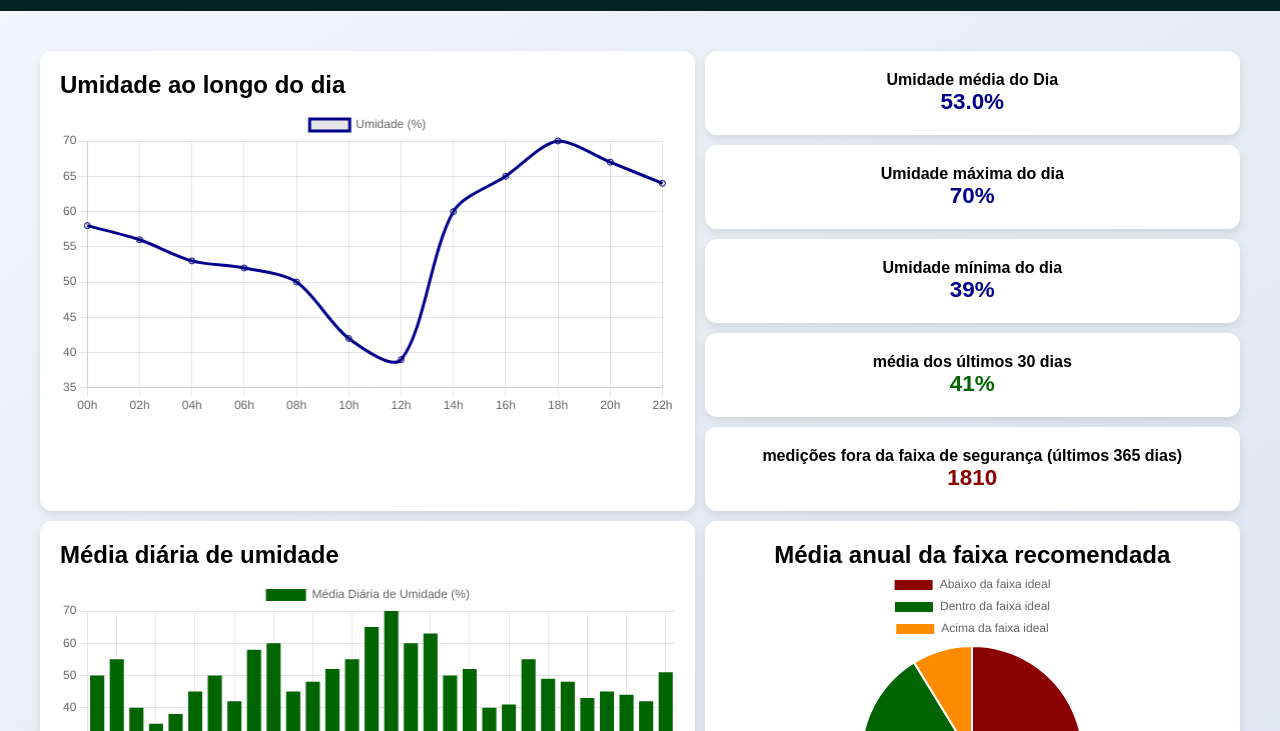
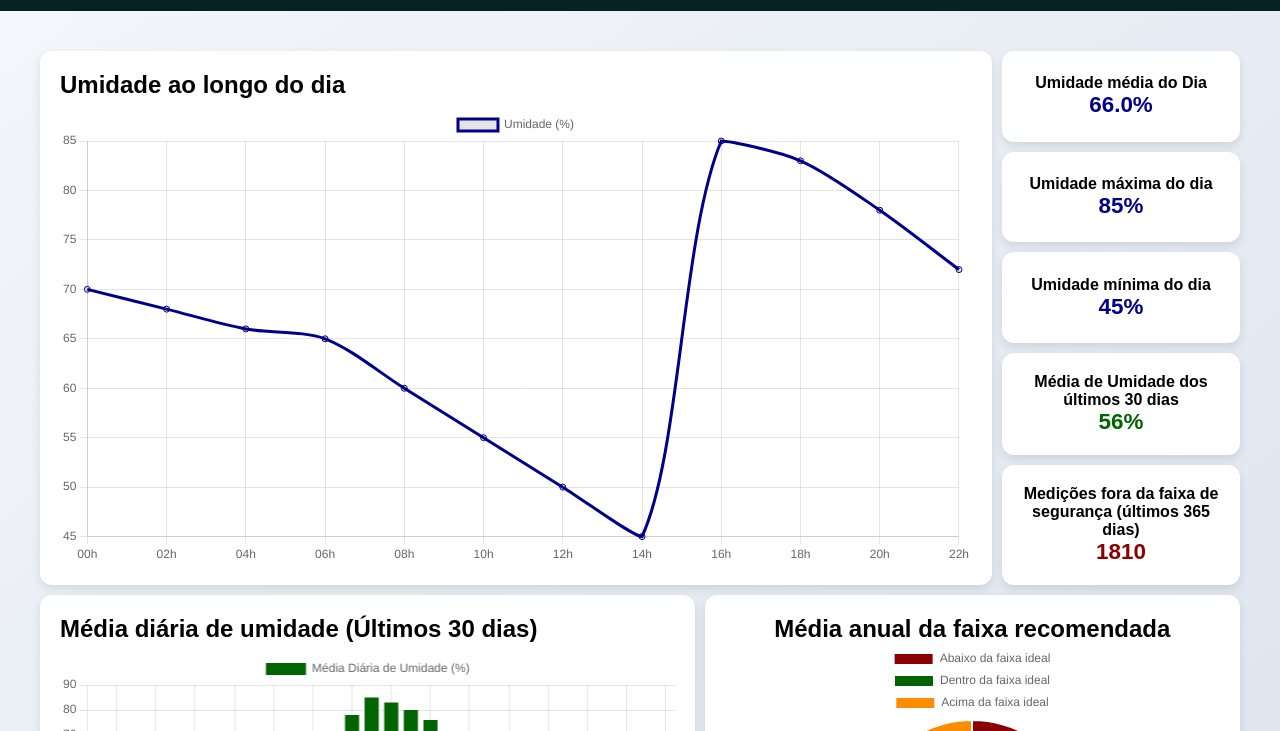
Before and after one commit to OlivGuard-ll/siteInstitucional, a plain HTML site: page html/dashboard.html in a window 1280 px wide. Shown: the part 69-800 px from the top of the page. Drawn offline with nearby package versions, Linux system fonts and the light colour scheme.

Commit message:
Atulizado os dados mockados para ficarem mais próximos da realidade

```diff
--- a/css/dashboard.css
+++ b/css/dashboard.css
@@ -17,7 +17,9 @@
   gap: 10px;
 }
 
-.grafico-umidade-dia,
+.grafico-umidade-dia{
+  width: 100%;
+}
 .grafico-umidade-mensal {
   width: 55%;
 }
@@ -78,7 +80,7 @@
 }
 
 .indicadores-container {
-  width: 45%;
+  width: 25%;
   display: flex;
   flex-direction: column;
   gap: 10px;
--- a/html/dashboard.html
+++ b/html/dashboard.html
@@ -26,7 +26,6 @@
     <main>
       <section class="dashboard">
         <div class="grafico-container">
-
           <div class="top">
             <div class="grafico-umidade-dia">
               <div class="grafico-box">
@@ -41,22 +40,22 @@
             <div class="indicadores-container">
               <div class="indicador">
                 <h4>Umidade média do Dia</h4>
-                <p class="longoDia">53.0%</p>
+                <p class="longoDia">66.0%</p>
               </div>
               <div class="indicador">
                 <h4>Umidade máxima do dia</h4>
-                <p class="longoDia">70%</p>
+                <p class="longoDia">85%</p>
               </div>
               <div class="indicador">
                 <h4>Umidade mínima do dia</h4>
-                <p class="longoDia">39%</p>
+                <p class="longoDia">45%</p>
               </div>
               <div class="indicador">
-                <h4>média dos últimos 30 dias</h4>
-                <p class="diaria">41%</p>
+                <h4>Média de Umidade dos últimos 30 dias</h4>
+                <p class="diaria">56%</p>
               </div>
               <div class="indicador">
-                <h4>medições fora da faixa de segurança (últimos 365 dias)</h4>
+                <h4>Medições fora da faixa de segurança (últimos 365 dias)</h4>
                 <p class="anual">1810</p>
               </div>
             </div>
@@ -66,7 +65,7 @@
             <div class="grafico-umidade-mensal">
               <div class="grafico-box">
                 <div class="grafico-cabecalho">
-                  <h1>Média diária de umidade</h1>
+                  <h1>Média diária de umidade (Últimos 30 dias)</h1>
                 </div>
                 <canvas id="graficoMensal"></canvas>
               </div>
@@ -140,7 +139,7 @@
           datasets: [
             {
               label: "Umidade (%)",
-              data: [58, 56, 53, 52, 50, 42, 39, 60, 65, 70, 67, 64],
+              data: [70, 68, 66, 65, 60, 55, 50, 45, 85, 83, 78, 72],
               borderColor: "#00008b",
               fill: false,
               tension: 0.3,
@@ -158,8 +157,8 @@
             {
               label: "Média Diária de Umidade (%)",
               data: [
-                50, 55, 40, 35, 38, 45, 50, 42, 58, 60, 45, 48, 52, 55, 65, 70,
-                60, 63, 50, 52, 40, 41, 55, 49, 48, 43, 45, 44, 42, 51,
+                68, 64, 60, 55, 50, 49, 47, 45, 44, 42, 52, 58, 64, 78, 85, 83,
+                80, 76, 70, 65, 60, 58, 55, 53, 51, 48, 45, 43, 41, 50,
               ],
               backgroundColor: "#006400",
             },
@@ -181,7 +180,6 @@
               label: "Distribuição Anual de Umidade",
               data: [1460, 2190, 350],
               backgroundColor: ["#8b0000", "#006400", "#ff8c00"],
-
             },
           ],
         },
```
